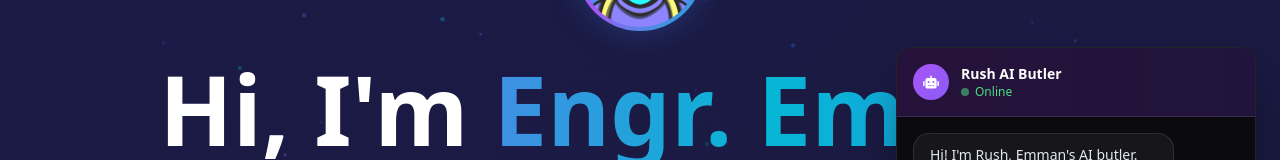
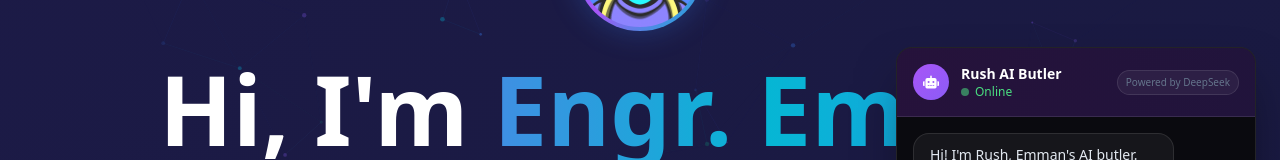
Before and after one commit to emmanalcazarjr-ops/portfolio, a Next.js app: page / in a window 1280 px wide. Both pictures are taken after a click on the button 1228 px from the left and 748 px from the top of the page. Shown: the part 177-337 px from the top of the page. Built offline with nearby package versions, Linux system fonts and the light colour scheme.

Commit message:
Add Powered by DeepSeek to chatbot widget

```diff
--- a/app/components/ChatWidget.tsx
+++ b/app/components/ChatWidget.tsx
@@ -97,6 +97,9 @@ export default function ChatWidget() {
                   <span className="text-xs text-green-400">Online</span>
                 </div>
               </div>
+              <div className="ml-auto text-[10px] text-slate-500 bg-white/5 px-2 py-1 rounded-full border border-white/10">
+                Powered by DeepSeek
+              </div>
             </div>
 
             {/* Messages */}
```
